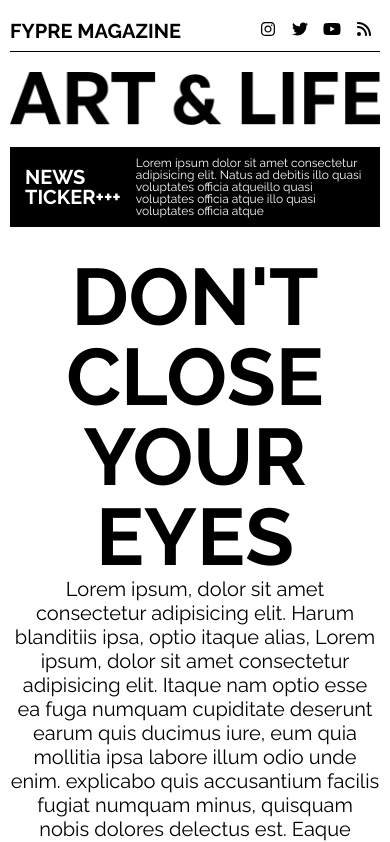
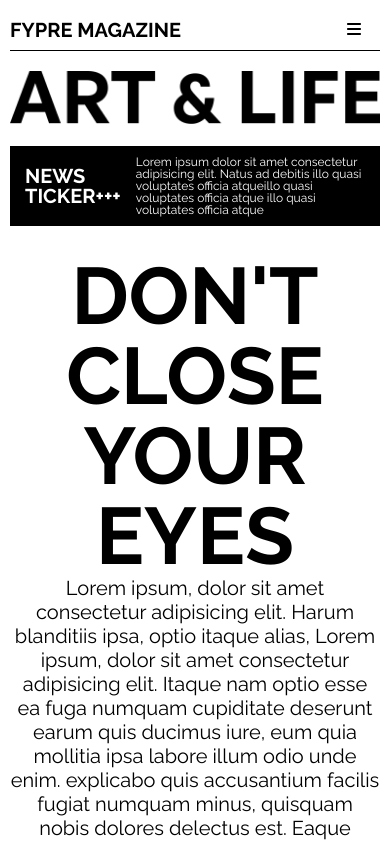
Before and after one commit to joohee-park/Magazine, a React (Create React App) app: page / in a window 390 px wide. Shown: the top 842 px of the page. Built offline with nearby package versions, Linux system fonts and the light colour scheme.

Commit message:
ham 수정

```diff
--- a/src/css/common.css
+++ b/src/css/common.css
@@ -59,6 +59,12 @@
 
 .hd .snsIcon button {
   cursor: pointer;
+}
+.hd .ham {
+  outline: none;
+  border: none;
+  background-color: transparent;
+  display: none;
 }
 /* footer */
 .footerCon {
@@ -158,11 +164,57 @@
     width: calc(100% - 2rem);
     margin: auto;
   }
+  .hd .ham {
+    display: block;
+    position: fixed;
+    top: 20px;
+    right: 20px;
+    z-index: 9999;
+  }
 
   .hd .gnb {
     display: none;
   }
 
+  .hd .snsIcon {
+    display: none;
+  }
+
+  .hd .gnb,
+  .hd .snsIcon {
+    display: none;
+    position: fixed;
+    text-align: center;
+    width: 100%;
+    z-index: 9999;
+  }
+  .hd .gnb.on,
+  .hd .snsIcon.on {
+    display: block;
+  }
+
+  .hd .gnb {
+    background-color: rgba(255, 255, 255, 0.9);
+    top: 0;
+    left: 0;
+    width: 100%;
+    height: 100%;
+    padding-top: 100px;
+  }
+  .hd .gnb a {
+    display: block;
+    margin-bottom: 3rem;
+    font-weight: bold;
+    border-bottom: 1px solid var(--b1);
+    padding-bottom: 2rem;
+    width: 100%;
+  }
+
+  .hd .person {
+    top: 30px;
+  }
+
+  /*footer*/
   .footerCon .slideText {
     white-space: nowrap;
   }
--- a/src/elements/Header.jsx
+++ b/src/elements/Header.jsx
@@ -1,58 +1,134 @@
-import { useState } from 'react';
-import { Link, useNavigate } from 'react-router-dom';
+import { useState } from "react";
+import { Link, useNavigate } from "react-router-dom";
 
-import '../css/common.css'
 const iconInstagram = (
-<svg xmlns="http://www.w3.org/2000/svg" height="16" width="14" viewBox="0 0 448 512"><path d="M224.1 141c-63.6 0-114.9 51.3-114.9 114.9s51.3 114.9 114.9 114.9S339 319.5 339 255.9 287.7 141 224.1 141zm0 189.6c-41.1 0-74.7-33.5-74.7-74.7s33.5-74.7 74.7-74.7 74.7 33.5 74.7 74.7-33.6 74.7-74.7 74.7zm146.4-194.3c0 14.9-12 26.8-26.8 26.8-14.9 0-26.8-12-26.8-26.8s12-26.8 26.8-26.8 26.8 12 26.8 26.8zm76.1 27.2c-1.7-35.9-9.9-67.7-36.2-93.9-26.2-26.2-58-34.4-93.9-36.2-37-2.1-147.9-2.1-184.9 0-35.8 1.7-67.6 9.9-93.9 36.1s-34.4 58-36.2 93.9c-2.1 37-2.1 147.9 0 184.9 1.7 35.9 9.9 67.7 36.2 93.9s58 34.4 93.9 36.2c37 2.1 147.9 2.1 184.9 0 35.9-1.7 67.7-9.9 93.9-36.2 26.2-26.2 34.4-58 36.2-93.9 2.1-37 2.1-147.8 0-184.8zM398.8 388c-7.8 19.6-22.9 34.7-42.6 42.6-29.5 11.7-99.5 9-132.1 9s-102.7 2.6-132.1-9c-19.6-7.8-34.7-22.9-42.6-42.6-11.7-29.5-9-99.5-9-132.1s-2.6-102.7 9-132.1c7.8-19.6 22.9-34.7 42.6-42.6 29.5-11.7 99.5-9 132.1-9s102.7-2.6 132.1 9c19.6 7.8 34.7 22.9 42.6 42.6 11.7 29.5 9 99.5 9 132.1s2.7 102.7-9 132.1z"/></svg>
+  <svg
+    xmlns='http://www.w3.org/2000/svg'
+    height='16'
+    width='14'
+    viewBox='0 0 448 512'>
+    <path d='M224.1 141c-63.6 0-114.9 51.3-114.9 114.9s51.3 114.9 114.9 114.9S339 319.5 339 255.9 287.7 141 224.1 141zm0 189.6c-41.1 0-74.7-33.5-74.7-74.7s33.5-74.7 74.7-74.7 74.7 33.5 74.7 74.7-33.6 74.7-74.7 74.7zm146.4-194.3c0 14.9-12 26.8-26.8 26.8-14.9 0-26.8-12-26.8-26.8s12-26.8 26.8-26.8 26.8 12 26.8 26.8zm76.1 27.2c-1.7-35.9-9.9-67.7-36.2-93.9-26.2-26.2-58-34.4-93.9-36.2-37-2.1-147.9-2.1-184.9 0-35.8 1.7-67.6 9.9-93.9 36.1s-34.4 58-36.2 93.9c-2.1 37-2.1 147.9 0 184.9 1.7 35.9 9.9 67.7 36.2 93.9s58 34.4 93.9 36.2c37 2.1 147.9 2.1 184.9 0 35.9-1.7 67.7-9.9 93.9-36.2 26.2-26.2 34.4-58 36.2-93.9 2.1-37 2.1-147.8 0-184.8zM398.8 388c-7.8 19.6-22.9 34.7-42.6 42.6-29.5 11.7-99.5 9-132.1 9s-102.7 2.6-132.1-9c-19.6-7.8-34.7-22.9-42.6-42.6-11.7-29.5-9-99.5-9-132.1s-2.6-102.7 9-132.1c7.8-19.6 22.9-34.7 42.6-42.6 29.5-11.7 99.5-9 132.1-9s102.7-2.6 132.1 9c19.6 7.8 34.7 22.9 42.6 42.6 11.7 29.5 9 99.5 9 132.1s2.7 102.7-9 132.1z' />
+  </svg>
 );
 
 const iconTwitter = (
-  <svg xmlns="http://www.w3.org/2000/svg" height="16" width="16" viewBox="0 0 512 512"><path d="M459.4 151.7c.3 4.5 .3 9.1 .3 13.6 0 138.7-105.6 298.6-298.6 298.6-59.5 0-114.7-17.2-161.1-47.1 8.4 1 16.6 1.3 25.3 1.3 49.1 0 94.2-16.6 130.3-44.8-46.1-1-84.8-31.2-98.1-72.8 6.5 1 13 1.6 19.8 1.6 9.4 0 18.8-1.3 27.6-3.6-48.1-9.7-84.1-52-84.1-103v-1.3c14 7.8 30.2 12.7 47.4 13.3-28.3-18.8-46.8-51-46.8-87.4 0-19.5 5.2-37.4 14.3-53 51.7 63.7 129.3 105.3 216.4 109.8-1.6-7.8-2.6-15.9-2.6-24 0-57.8 46.8-104.9 104.9-104.9 30.2 0 57.5 12.7 76.7 33.1 23.7-4.5 46.5-13.3 66.6-25.3-7.8 24.4-24.4 44.8-46.1 57.8 21.1-2.3 41.6-8.1 60.4-16.2-14.3 20.8-32.2 39.3-52.6 54.3z"/></svg>
-)
+  <svg
+    xmlns='http://www.w3.org/2000/svg'
+    height='16'
+    width='16'
+    viewBox='0 0 512 512'>
+    <path d='M459.4 151.7c.3 4.5 .3 9.1 .3 13.6 0 138.7-105.6 298.6-298.6 298.6-59.5 0-114.7-17.2-161.1-47.1 8.4 1 16.6 1.3 25.3 1.3 49.1 0 94.2-16.6 130.3-44.8-46.1-1-84.8-31.2-98.1-72.8 6.5 1 13 1.6 19.8 1.6 9.4 0 18.8-1.3 27.6-3.6-48.1-9.7-84.1-52-84.1-103v-1.3c14 7.8 30.2 12.7 47.4 13.3-28.3-18.8-46.8-51-46.8-87.4 0-19.5 5.2-37.4 14.3-53 51.7 63.7 129.3 105.3 216.4 109.8-1.6-7.8-2.6-15.9-2.6-24 0-57.8 46.8-104.9 104.9-104.9 30.2 0 57.5 12.7 76.7 33.1 23.7-4.5 46.5-13.3 66.6-25.3-7.8 24.4-24.4 44.8-46.1 57.8 21.1-2.3 41.6-8.1 60.4-16.2-14.3 20.8-32.2 39.3-52.6 54.3z' />
+  </svg>
+);
 
 const iconYoutube = (
-  <svg xmlns="http://www.w3.org/2000/svg" height="16" width="18" viewBox="0 0 576 512"><path d="M549.7 124.1c-6.3-23.7-24.8-42.3-48.3-48.6C458.8 64 288 64 288 64S117.2 64 74.6 75.5c-23.5 6.3-42 24.9-48.3 48.6-11.4 42.9-11.4 132.3-11.4 132.3s0 89.4 11.4 132.3c6.3 23.7 24.8 41.5 48.3 47.8C117.2 448 288 448 288 448s170.8 0 213.4-11.5c23.5-6.3 42-24.2 48.3-47.8 11.4-42.9 11.4-132.3 11.4-132.3s0-89.4-11.4-132.3zm-317.5 213.5V175.2l142.7 81.2-142.7 81.2z"/></svg>
-)
+  <svg
+    xmlns='http://www.w3.org/2000/svg'
+    height='16'
+    width='18'
+    viewBox='0 0 576 512'>
+    <path d='M549.7 124.1c-6.3-23.7-24.8-42.3-48.3-48.6C458.8 64 288 64 288 64S117.2 64 74.6 75.5c-23.5 6.3-42 24.9-48.3 48.6-11.4 42.9-11.4 132.3-11.4 132.3s0 89.4 11.4 132.3c6.3 23.7 24.8 41.5 48.3 47.8C117.2 448 288 448 288 448s170.8 0 213.4-11.5c23.5-6.3 42-24.2 48.3-47.8 11.4-42.9 11.4-132.3 11.4-132.3s0-89.4-11.4-132.3zm-317.5 213.5V175.2l142.7 81.2-142.7 81.2z' />
+  </svg>
+);
 
 const iconRss = (
-  <svg xmlns="http://www.w3.org/2000/svg" height="16" width="14" viewBox="0 0 448 512"><path d="M0 64C0 46.3 14.3 32 32 32c229.8 0 416 186.2 416 416c0 17.7-14.3 32-32 32s-32-14.3-32-32C384 253.6 226.4 96 32 96C14.3 96 0 81.7 0 64zM0 416a64 64 0 1 1 128 0A64 64 0 1 1 0 416zM32 160c159.1 0 288 128.9 288 288c0 17.7-14.3 32-32 32s-32-14.3-32-32c0-123.7-100.3-224-224-224c-17.7 0-32-14.3-32-32s14.3-32 32-32z"/></svg>
-)
+  <svg
+    xmlns='http://www.w3.org/2000/svg'
+    height='16'
+    width='14'
+    viewBox='0 0 448 512'>
+    <path d='M0 64C0 46.3 14.3 32 32 32c229.8 0 416 186.2 416 416c0 17.7-14.3 32-32 32s-32-14.3-32-32C384 253.6 226.4 96 32 96C14.3 96 0 81.7 0 64zM0 416a64 64 0 1 1 128 0A64 64 0 1 1 0 416zM32 160c159.1 0 288 128.9 288 288c0 17.7-14.3 32-32 32s-32-14.3-32-32c0-123.7-100.3-224-224-224c-17.7 0-32-14.3-32-32s14.3-32 32-32z' />
+  </svg>
+);
+
+const iconHam = (
+  <svg
+    xmlns='http://www.w3.org/2000/svg'
+    height='16'
+    width='14'
+    viewBox='0 0 448 512'>
+    <path d='M0 96C0 78.3 14.3 64 32 64H416c17.7 0 32 14.3 32 32s-14.3 32-32 32H32C14.3 128 0 113.7 0 96zM0 256c0-17.7 14.3-32 32-32H416c17.7 0 32 14.3 32 32s-14.3 32-32 32H32c-17.7 0-32-14.3-32-32zM448 416c0 17.7-14.3 32-32 32H32c-17.7 0-32-14.3-32-32s14.3-32 32-32H416c17.7 0 32 14.3 32 32z' />
+  </svg>
+);
 
 export default function Header() {
   let [isOpen, setIsOpen] = useState(false);
-  let navigate = useNavigate()
+  let navigate = useNavigate();
+  let openGnb = () => {
+    setIsOpen(!isOpen);
+  };
 
   return (
     <header className='hd mw'>
-    <h1 onClick={()=>{
-      navigate('/')
-    }} className='logo'>FYPRE MAGAZINE</h1>
+      <h1
+        onClick={() => {
+          navigate("/");
+        }}
+        className='logo'>
+        FYPRE MAGAZINE
+      </h1>
 
-    <nav  className='gnb'>
-        <Link onClick={(e)=>{
+      <nav className={`gnb ${isOpen && "on"}`}>
+        <Link
+          onClick={(e) => {
             e.preventDefault();
-          navigate('/magazine');
-          setIsOpen(false)
-        }}>Magazine</Link>
+            navigate("/magazine");
+            setIsOpen(false);
+          }}>
+          Magazine
+        </Link>
 
-        <Link onClick={(e)=>{
+        <Link
+          onClick={(e) => {
             e.preventDefault();
-          navigate('/author');
-          setIsOpen(false)
-        }}>Author</Link>
+            navigate("/author");
+            setIsOpen(false);
+          }}>
+          Author
+        </Link>
 
-        <Link onClick={(e)=>{
+        <Link
+          onClick={(e) => {
             e.preventDefault();
-          navigate('/podcast');
-          setIsOpen(false)
-        }}>Podcast</Link>
+            navigate("/podcast");
+            setIsOpen(false);
+          }}>
+          Podcast
+        </Link>
       </nav>
-    <div class="snsIcon">
-        <button>{iconInstagram}</button>
-        <button>{iconTwitter}</button>
-        <button>{iconYoutube}</button>
-        <button>{iconRss}</button>
+      <div class={`snsIcon ${isOpen && "on"}`}>
+        <button
+          onClick={() => {
+            navigate("/iconInstagram");
+            setIsOpen(false);
+          }}>
+          {iconInstagram}
+        </button>
+        <button
+          onClick={() => {
+            navigate("/iconTwitter");
+            setIsOpen(false);
+          }}>
+          {iconTwitter}
+        </button>
+        <button
+          onClick={() => {
+            navigate("/iconYoutube");
+            setIsOpen(false);
+          }}>
+          {iconYoutube}
+        </button>
+        <button
+          onClick={() => {
+            navigate("/iconRss");
+            setIsOpen(false);
+          }}>
+          {iconRss}
+        </button>
       </div>
+      <button className='ham' onClick={openGnb}>
+        {iconHam}
+      </button>
     </header>
   );
 }
```
Also changed, not shown: 7 other files (tests, documents, lock files or other folders). Lines whose indentation alone changed are shown as unchanged.
